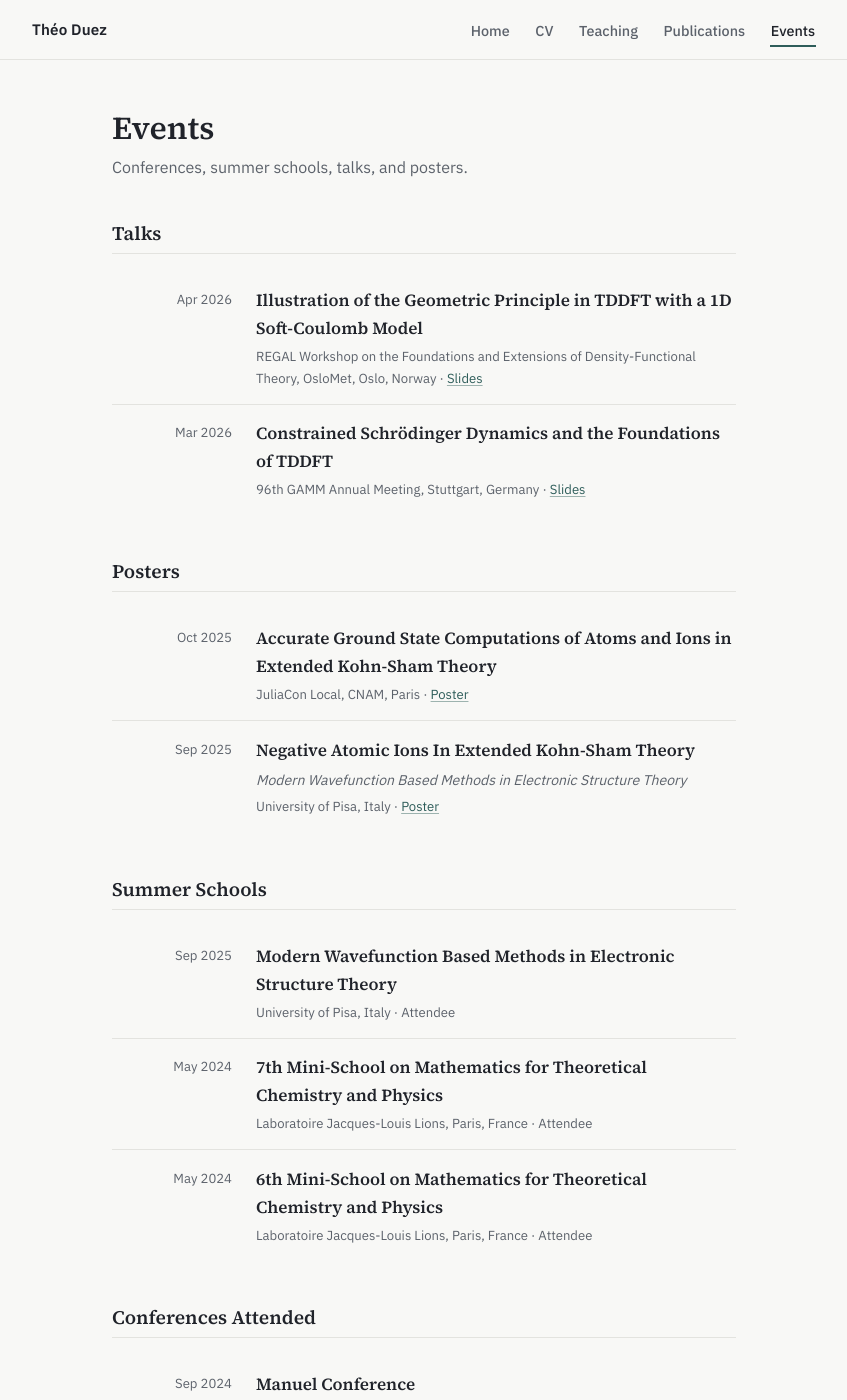
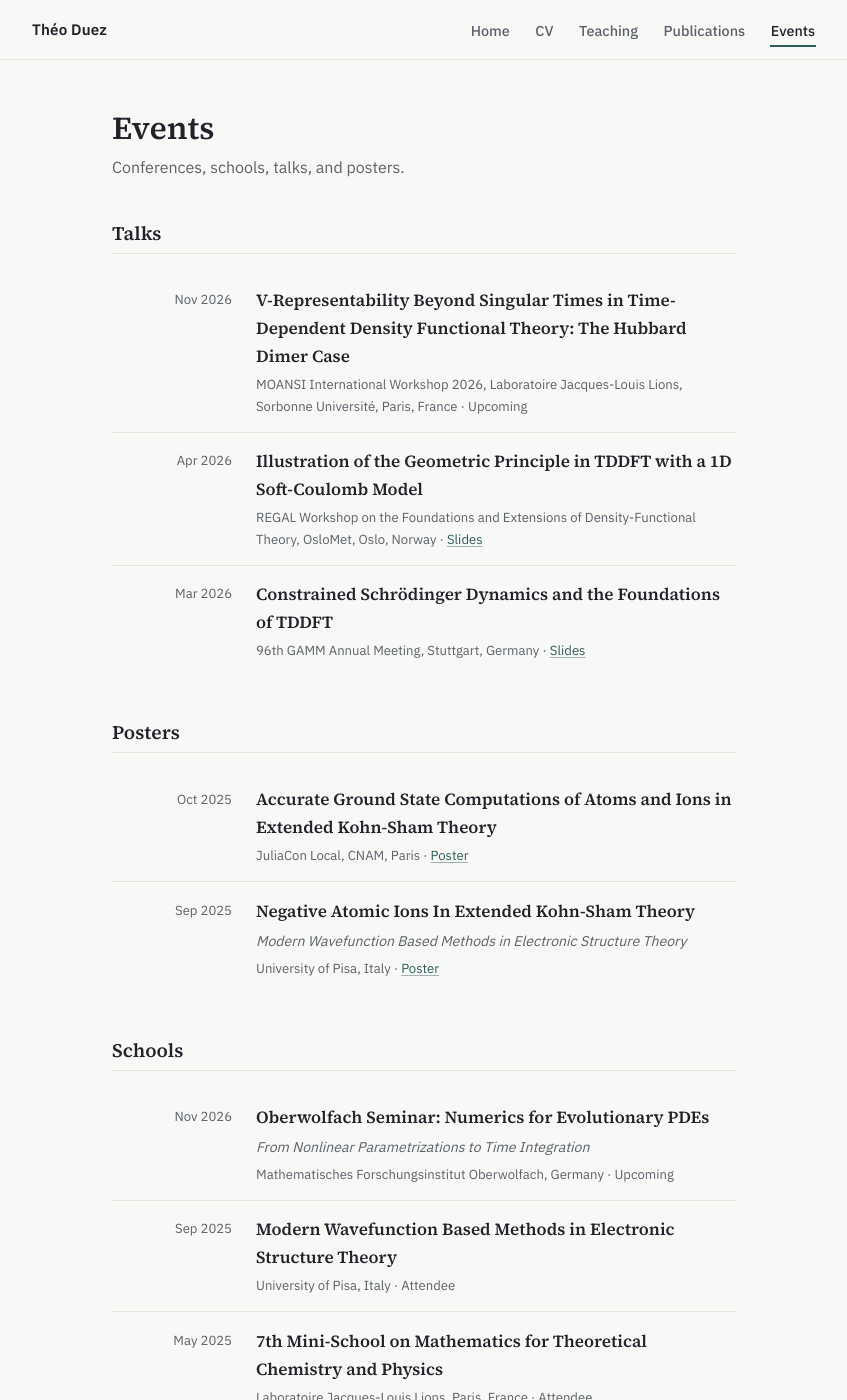
Before and after one commit to Theozeud/theozeud.github.io, a Jekyll site: the page built from events.md, in a window 1280 px wide and 1400 px high. Shown: the whole window, without its empty margins (216-1063 px from the left). Built offline with Jekyll 4.4.1, drawn with Linux system fonts in a browser that asks for light colours.

Commit message:
Update CV: new preprint, upcoming events, section reorder
- Add Hubbard dimer preprint (arXiv:2610.33837)
- Add upcoming MOANSI 2026 talk and Oberwolfach Seminar 2648a
- Rename "Summer Schools" to "Schools", "Work Experience" to "Research Experience"
- Reorder CV sections, add thesis topic to PhD entry
- Fix typos and 7th Mini-School date
- Add Google Scholar link
- Rebuild cv.pdf

Co-Authored-By: Claude Opus 5.5 <noreply@anthropic.com>

```diff
--- a/_config.yml
+++ b/_config.yml
@@ -19,7 +19,7 @@ canonical: https://theozeud.github.io/
 # Links (leave blank to hide from the footer)
 github_link: https://github.com/Theozeud
 linkedin: https://www.linkedin.com/in/th%C3%A9o-duez-044a581bb/
-google_scholar:
+google_scholar: https://scholar.google.com/citations?user=xYpn_34AAAAJ
 
 # Path to a CV PDF, shown as a "Download PDF" button on the home page and CV page.
 cv_pdf: /assets/files/cv.pdf
--- a/_data/events.yml
+++ b/_data/events.yml
@@ -1,7 +1,20 @@
 # Add new entries in any order -- the page groups them by type into
-# sections: Summer School / Conference / Talk / Poster. Within each
+# sections: School / Conference / Talk / Poster. Within each
 # section they're shown in the order listed here, so keep each group
 # most-recent-first.
+- title: 'Oberwolfach Seminar: Numerics for Evolutionary PDEs'
+  detail: From Nonlinear Parametrizations to Time Integration
+  type: School
+  date: Nov 2026
+  location: Mathematisches Forschungsinstitut Oberwolfach, Germany
+  role: Upcoming
+
+- title: 'V-Representability Beyond Singular Times in Time-Dependent Density Functional Theory: The Hubbard Dimer Case'
+  type: Talk
+  date: Nov 2026
+  location: MOANSI International Workshop 2026, Laboratoire Jacques-Louis Lions, Sorbonne Université, Paris, France
+  role: Upcoming
+
 - title: Illustration of the Geometric Principle in TDDFT with a 1D Soft-Coulomb Model
   type: Talk
   date: Apr 2026
@@ -24,7 +37,7 @@
   link_label: Poster
 
 - title: Modern Wavefunction Based Methods in Electronic Structure Theory
-  type: Summer School
+  type: School
   date: Sep 2025
   location: University of Pisa, Italy
   role: Attendee
@@ -45,13 +58,13 @@
   role: Attendee
 
 - title: 7th Mini-School on Mathematics for Theoretical Chemistry and Physics
-  type: Summer School
-  date: May 2024
+  type: School
+  date: May 2025
   location: Laboratoire Jacques-Louis Lions, Paris, France
   role: Attendee
 
 - title: 6th Mini-School on Mathematics for Theoretical Chemistry and Physics
-  type: Summer School
+  type: School
   date: May 2024
   location: Laboratoire Jacques-Louis Lions, Paris, France
   role: Attendee
--- a/_data/publications.yml
+++ b/_data/publications.yml
@@ -1,5 +1,12 @@
 # Add new entries at the top (most recent first).
 # links: any of arxiv / pdf / doi / code — omit ones that don't apply.
+- title: "V-Representability Beyond Singular Times in Time-Dependent Density Functional Theory: The Hubbard Dimer Case"
+  authors: "É. Cancès, T. Duez"
+  venue: "Preprint"
+  year: 2026
+  links:
+    arxiv: https://arxiv.org/abs/2610.33837
+
 - title: "Geometric Time-Dependent Density Functional Theory"
   authors: "É. Cancès, T. Duez, J. van Gog, A. B. Lauritsen, M. Lewin, J. Toulouse"
   venue: "Physical Review Letters 136, 256401"
--- a/cv.md
+++ b/cv.md
@@ -14,6 +14,7 @@ pdf_button: true
     <div class="entry__body">
       <p class="entry__title">PhD in Applied Mathematics for Quantum Chemistry</p>
       <p class="entry__sub">CNRS – CERMICS, École Nationale des Ponts et Chaussées, Champs-sur-Marne, France</p>
+      <p class="entry__note">Thesis: New formulations, approximations and numerical methods for Time-Dependent Density Functional Theory (TDDFT)</p>
       <p class="entry__note">Supervisors: Éric Cancès and Mathieu Lewin</p>
     </div>
   </div>
@@ -22,7 +23,7 @@ pdf_button: true
     <div class="entry__body">
       <p class="entry__title">Master of Science (Diplôme d'Ingénieur), Mathematics specialization</p>
       <p class="entry__sub">CentraleSupélec, Gif-sur-Yvette</p>
-      <p class="entry__note">Includes a gap year (Sep 2022 – Sep 2023) for research internships at CEA Paris-Saclay and the Max Planck Institute — see Work Experience</p>
+      <p class="entry__note">Includes a gap year (Sep 2022 – Sep 2023) for research internships at CEA Paris-Saclay and the Max Planck Institute — see Research Experience</p>
     </div>
   </div>
   <div class="entry">
@@ -58,20 +59,7 @@ pdf_button: true
   </div>
 </div>
 
-## Awards
-
-<div class="entries">
-  <div class="entry">
-    <div class="entry__date">2023</div>
-    <div class="entry__body">
-      <p class="entry__title">Sophie Germain Excellence Scholarship</p>
-      <p class="entry__sub">Fondation Mathématique Jacques Hadamard (FMJH)</p>
-      <p class="entry__note">Awarded for the Master's program in Mathematics and Applications, Université Paris-Saclay / Institut Polytechnique de Paris</p>
-    </div>
-  </div>
-</div>
-
-## Work Experience
+## Research Experience
 
 <div class="entries">
   <div class="entry">
@@ -108,6 +96,19 @@ pdf_button: true
   </div>
 </div>
 
+## Awards
+
+<div class="entries">
+  <div class="entry">
+    <div class="entry__date">2023</div>
+    <div class="entry__body">
+      <p class="entry__title">Sophie Germain Excellence Scholarship</p>
+      <p class="entry__sub">Fondation Mathématique Jacques Hadamard (FMJH)</p>
+      <p class="entry__note">Awarded for the Master's program in Mathematics and Applications, Université Paris-Saclay / Institut Polytechnique de Paris</p>
+    </div>
+  </div>
+</div>
+
 ## Skills
 
 <div class="entries">
--- a/events.md
+++ b/events.md
@@ -1,17 +1,17 @@
 ---
 layout: page
 title: Events
-subtitle: Conferences, summer schools, talks, and posters.
+subtitle: Conferences, schools, talks, and posters.
 slug: events
 permalink: /events/
 ---
 
-{% assign summer_schools = site.data.events | where: "type", "Summer School" %}
+{% assign schools = site.data.events | where: "type", "School" %}
 {% assign conferences = site.data.events | where: "type", "Conference" %}
 {% assign talks = site.data.events | where: "type", "Talk" %}
 {% assign posters = site.data.events | where: "type", "Poster" %}
 
 {% include event-group.html heading="Talks" items=talks %}
 {% include event-group.html heading="Posters" items=posters %}
-{% include event-group.html heading="Summer Schools" items=summer_schools %}
+{% include event-group.html heading="Schools" items=schools %}
 {% include event-group.html heading="Conferences Attended" items=conferences %}
```
Also changed, not shown: 2 other files.
